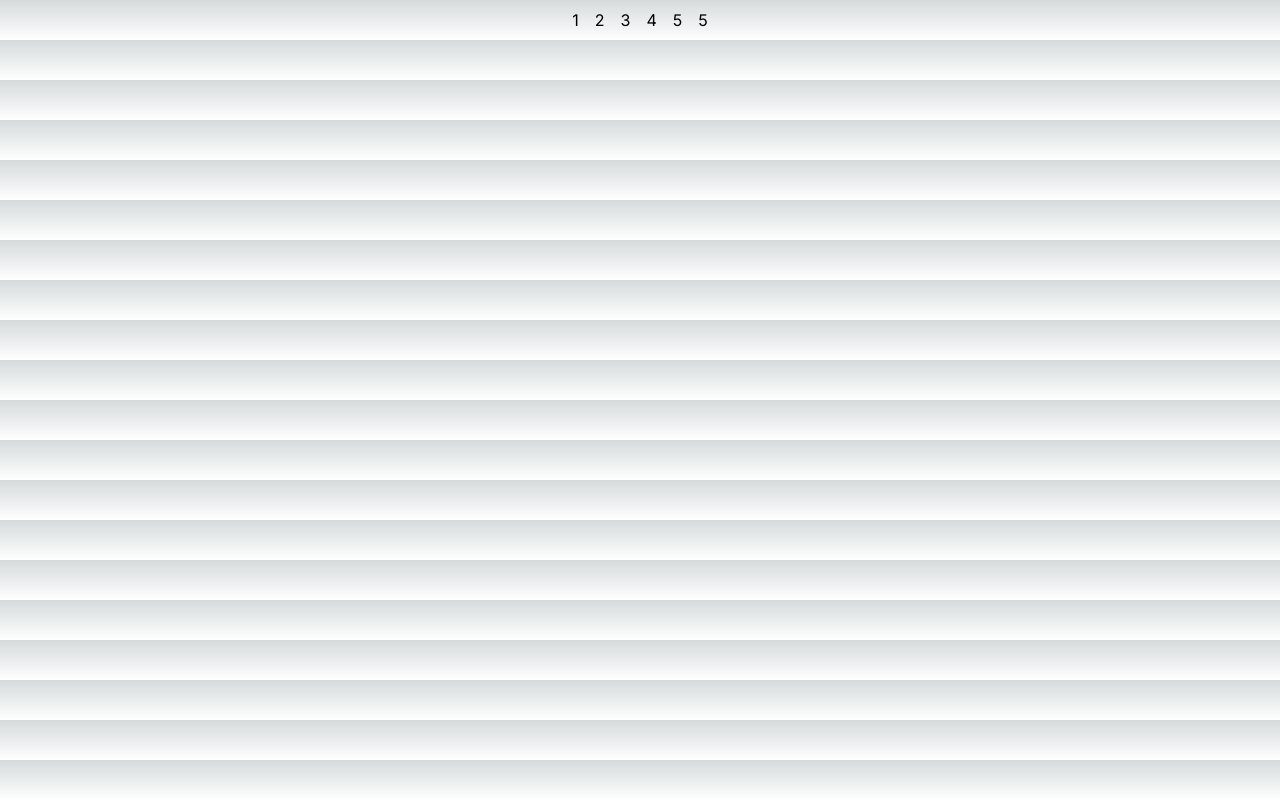
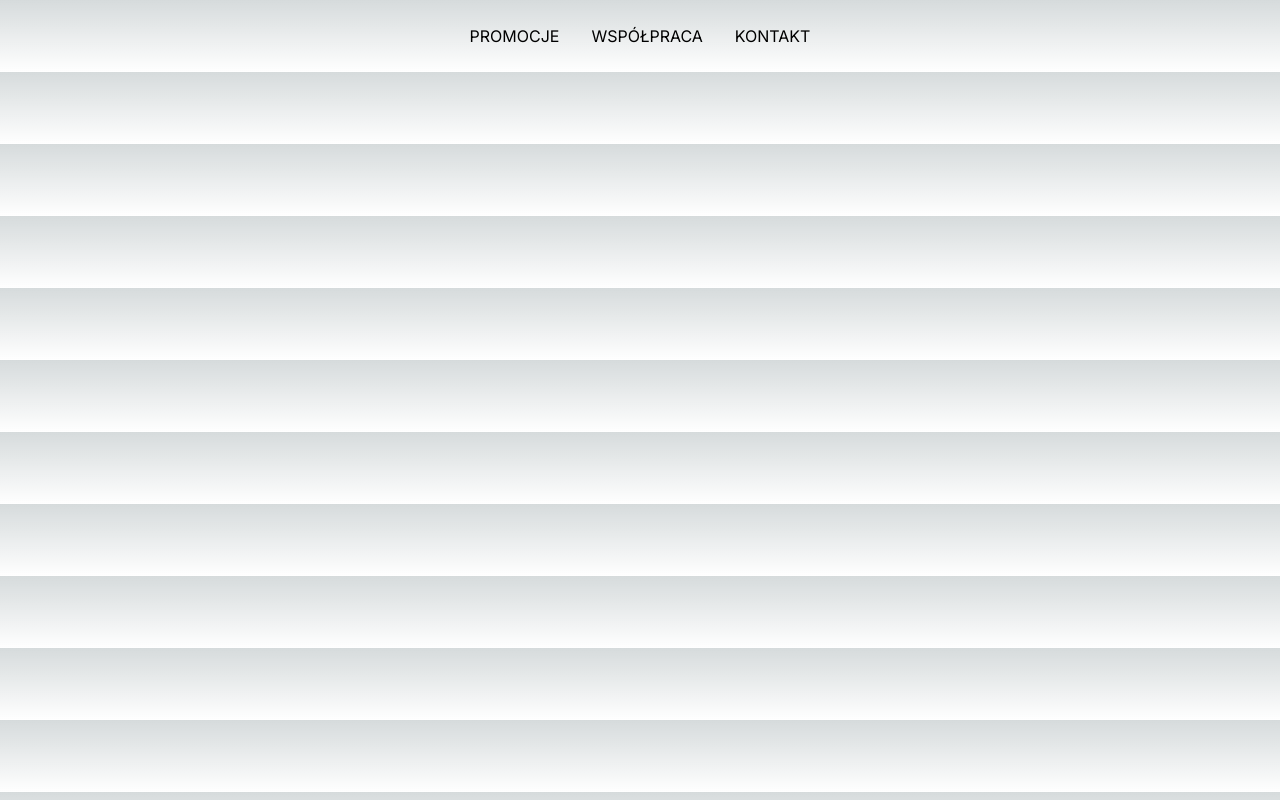
Before and after one commit to SzumielDev/technet-gerda-2024, a Next.js app: page / in a window 1280 px wide. Built offline with nearby package versions, Linux system fonts and the light colour scheme.

Commit message:
fix: menu button content

```diff
--- a/src/app/components/Menu.tsx
+++ b/src/app/components/Menu.tsx
@@ -2,13 +2,10 @@ import { Flex } from "@/app/components/Flex"
 
 export const Menu = () => {
     return (
-        <Flex className="gap-x-4 items-center justify-center">
-            <button>1</button>
-            <button>2</button>
-            <button>3</button>
-            <button>4</button>
-            <button>5</button>
-            <button>5</button>
+        <Flex className="gap-x-8 items-center justify-center p-4">
+            <button>PROMOCJE</button>
+            <button>WSPÓŁPRACA</button>
+            <button>KONTAKT</button>
         </Flex>
     )
 }
```
